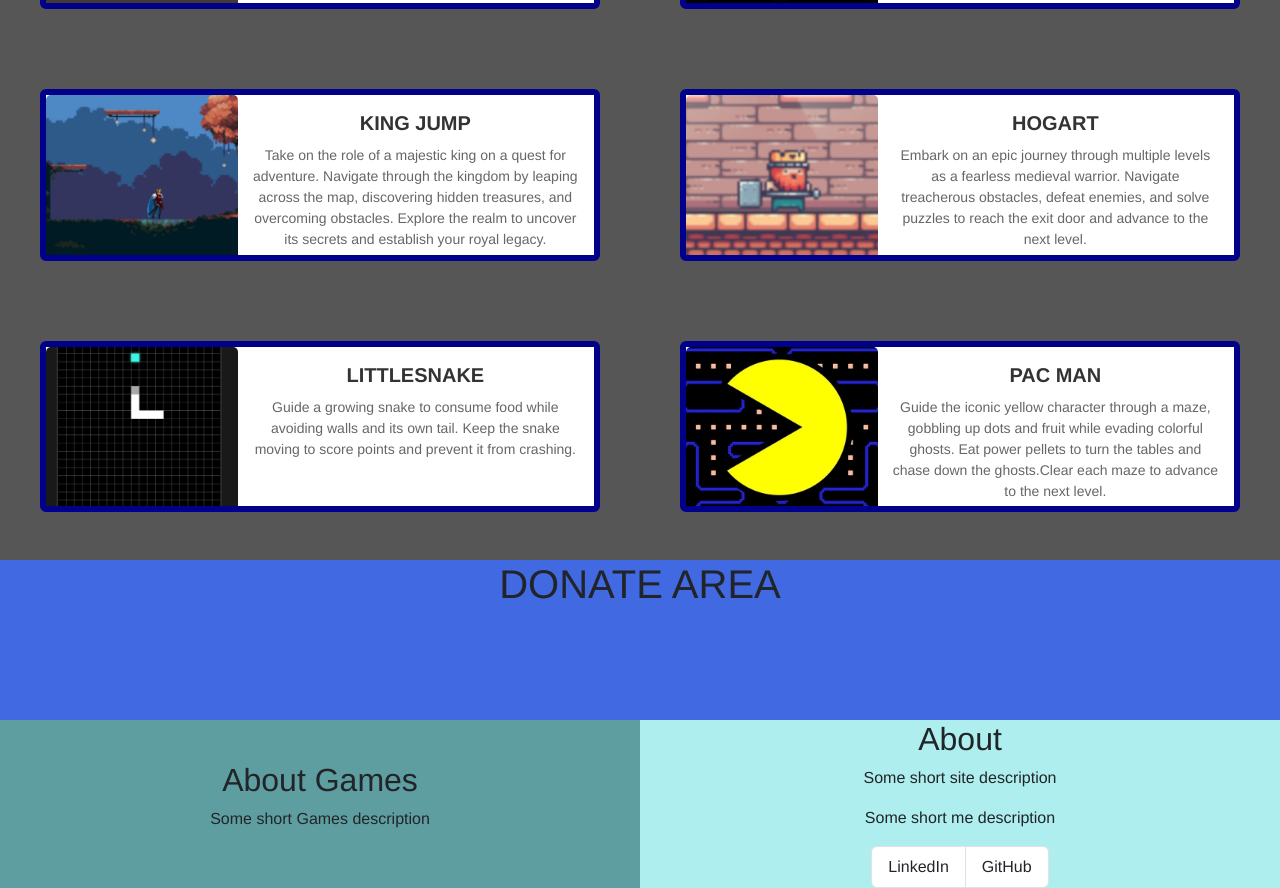
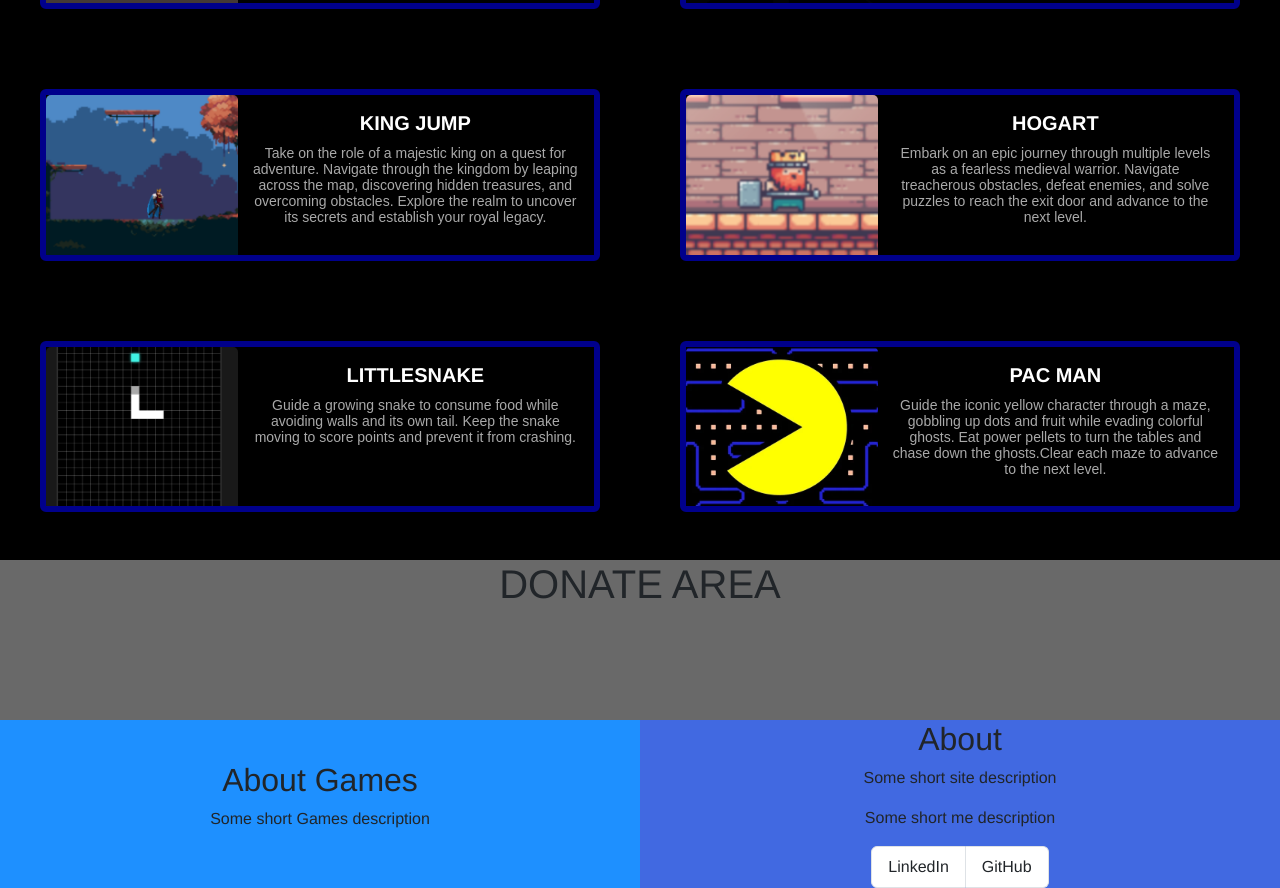
Before and after one commit to JoeyQPB/Game-House-frontend, a React (Vite) app: page / in a window 1280 px wide. Shown: the part 517-1405 px from the top of the page. Built offline with nearby package versions, Linux system fonts and the light colour scheme.

Commit message:
fix search on navBar

```diff
--- a/src/App.css
+++ b/src/App.css
@@ -6,7 +6,8 @@
 }
 
 body {
-    background-color: #565656;
+    /* background-color: #565656; */
+        background-color: black;
 }
 
 a {
--- a/src/components/About.jsx
+++ b/src/components/About.jsx
@@ -3,7 +3,7 @@ import { Link } from 'react-router-dom';
 
 function About() {
     return (
-        <div style={{ display: 'flex', flexDirection: 'column', justifyContent: 'center', alignItems: 'center', background: '#AFEEEE' }}>
+        <div style={{ display: 'flex', flexDirection: 'column', justifyContent: 'center', alignItems: 'center', background: '#4169E1' }}>
             <h2>About</h2>
             <p>Some short site description </p>
             <p>Some short me description </p>
--- a/src/components/AboutGames.jsx
+++ b/src/components/AboutGames.jsx
@@ -1,6 +1,6 @@
 function AboutGames() {
     return (
-        <div style={{ display: 'flex', flexDirection: 'column', justifyContent: 'center', alignItems: 'center', background: '#5F9EA0' }}>
+        <div style={{ display: 'flex', flexDirection: 'column', justifyContent: 'center', alignItems: 'center', background: '#1E90FF' }}>
             <h2>About Games</h2>
             <p>Some short Games description </p>
         </div>
--- a/src/components/DonateComponent.jsx
+++ b/src/components/DonateComponent.jsx
@@ -1,7 +1,7 @@
 function DonateComponent() {
     return (
         <>
-            <div style={{ background: '#4169E1', width: '100%', display: 'flex', justifyContent: 'center', height: '10rem' }}>
+            <div style={{ background: '#696969', width: '100%', display: 'flex', justifyContent: 'center', height: '10rem' }}>
                 <h1>DONATE AREA</h1>
             </div>
         </>
--- a/src/components/GameCard.jsx
+++ b/src/components/GameCard.jsx
@@ -23,7 +23,7 @@ function GameCard({ imageUrl, title, description, gamePage }) {
                         onMouseEnter={() => setIsHovered(true)}
                         onMouseLeave={() => setIsHovered(false)}
                     >
-                        <Row noGutters>
+                        <Row noGutters style={{ background: 'black' }}>
                             <Col xs={4}>
                                 <Card.Img
                                     variant="top"
@@ -36,8 +36,8 @@ function GameCard({ imageUrl, title, description, gamePage }) {
                                     <Card.Title
                                         style={{
                                             fontSize: '20px',
-                                            fontWeight: 'bold',
-                                            color: '#333',
+                                            fontWeight: 'bolder',
+                                            color: 'white',
                                             textAlign: 'center',
                                             textTransform: 'uppercase',
                                             marginBottom: '10px',
@@ -47,8 +47,9 @@ function GameCard({ imageUrl, title, description, gamePage }) {
                                     </Card.Title>
                                     <Card.Text
                                         style={{
+                                            font: 'caption',
                                             fontSize: '14px',
-                                            color: '#666',
+                                            color: '#A9A9A9',
                                             textAlign: 'center',
                                             marginBottom: '20px',
                                         }}
--- a/src/components/NavBar.jsx
+++ b/src/components/NavBar.jsx
@@ -1,15 +1,16 @@
+import PropTypes from 'prop-types';
+import Navbar from 'react-bootstrap/Navbar';
+import Nav from 'react-bootstrap/Nav';
+import NavDropdown from 'react-bootstrap/NavDropdown';
 import { Link } from 'react-router-dom';
+import Form from 'react-bootstrap/Form';
 import Button from 'react-bootstrap/Button';
 import Container from 'react-bootstrap/Container';
-import Form from 'react-bootstrap/Form';
-import Nav from 'react-bootstrap/Nav';
-import Navbar from 'react-bootstrap/Navbar';
-import NavDropdown from 'react-bootstrap/NavDropdown';
 
-function NavBar() {
+const NavBar = ({ onSearch }) => {
     return (
         <Navbar expand="lg" className="bg-body-tertiary">
-            <Container fluid >
+            <Container fluid>
                 <Navbar.Brand as={Link} to="/">Game House</Navbar.Brand>
                 <Navbar.Toggle aria-controls="navbarScroll" />
                 <Navbar.Collapse id="navbarScroll">
@@ -18,27 +19,32 @@ function NavBar() {
                         style={{ maxHeight: '100px' }}
                         navbarScroll
                     >
-                        <Nav.Link as={Link} to="/signIn" >Sign In</Nav.Link>
+                        <Nav.Link as={Link} to="/signIn">Sign In</Nav.Link>
                         <Nav.Link href='#donate-section'>Donate</Nav.Link>
                         <NavDropdown title="Games" id="navbarScrollingDropdown">
-                            <NavDropdown.Item href='#about-section' >About Games</NavDropdown.Item>
-                            <NavDropdown.Item as={Link} to="/suggestNewGame" >Suggest New Game</NavDropdown.Item>
+                            <NavDropdown.Item href='#about-section'>About Games</NavDropdown.Item>
+                            <NavDropdown.Item as={Link} to="/suggestNewGame">Suggest New Game</NavDropdown.Item>
                         </NavDropdown>
                         <Nav.Link href='#about-section' style={{ color: 'grey' }}> About </Nav.Link>
                     </Nav>
-                    <Form className="d-flex">
+                    <Form className="d-flex" onSubmit={(e) => { e.preventDefault(); }}>
                         <Form.Control
                             type="search"
                             placeholder="Search Game"
                             className="me-2"
                             aria-label="Search"
+                            onChange={(e) => { onSearch(e.target.value) }}
                         />
-                        <Button variant="outline-success">Search</Button>
+                        <Button variant="outline-success" type="submit">Search</Button>
                     </Form>
                 </Navbar.Collapse>
             </Container>
         </Navbar>
     );
-}
+};
+
+NavBar.propTypes = {
+    onSearch: PropTypes.func.isRequired,
+};
 
 export default NavBar;
--- a/src/data/gamesData.jsx
+++ b/src/data/gamesData.jsx
@@ -8,7 +8,7 @@ export const gamesData = [
     {
         imageUrl: "src/assets/spaceInvaders-pic.png",
         title: "Space Invaders",
-        description: "Defend Earth from an onslaught of descending alien invaders by controlling a laser cannon. Move horizontally to aim and shoot at the invaders while dodging their incoming fire. Destroy all aliens before they reach the bottom of the screen to progress to the next wave.",
+        description: "Defend Earth from an onslaught of descending alien invaders by controlling a laser cannon. Move horizontally to aim and shoot at the invaders while dodging their incoming fire.",
         gamePage: "https://joeyqpb.github.io/Space-Invaders/"
     },
     {
--- a/src/pages/home/home.jsx
+++ b/src/pages/home/home.jsx
@@ -1,28 +1,28 @@
 import { useState } from 'react';
+import { gamesData } from "../../data/gamesData";
+import NavBar from '../../components/NavBar';
+import GameCard from "../../components/GameCard";
+import DonateComponent from "../../components/DonateComponent";
+import AboutGames from "../../components/AboutGames";
 import About from "../../components/About";
-import AboutGames from "../../components/AboutGames";
-import GameCard from "../../components/GameCard";
-import NavBar from "../../components/NavBar";
-import DonateComponent from "../../components/DonateComponent";
-import { gamesData } from "../../data/gamesData"
 import './homeStyle.css';
 
 const Home = () => {
-    const [searchTerm, setSearchTerm] = useState('');
+    const [query, setQuery] = useState('');
 
-    const handleSearch = (event) => {
-        setSearchTerm(event.target.value);
-    };
+    const getFilterItems = (query, items) => {
+        if (!query) return items;
+        return items.filter(item => item.title.toLowerCase().includes(query.toLowerCase()));
+    }
+    const filteredItems = getFilterItems(query, gamesData);
 
-    const filteredGames = gamesData.filter((game) =>
-        game.title.toLowerCase().includes(searchTerm.toLowerCase())
-    );
     return (
         <>
-            <NavBar handleSearch={handleSearch} />
+            <NavBar onSearch={setQuery} />
+
             <div className="page-div">
                 <div id="Games" className="game-container">
-                    {filteredGames.map((game, index) => (
+                    {filteredItems.map((game, index) => (
                         <GameCard
                             key={index}
                             imageUrl={game.imageUrl}
```
